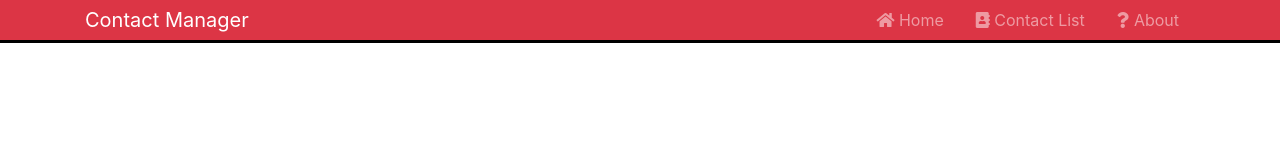
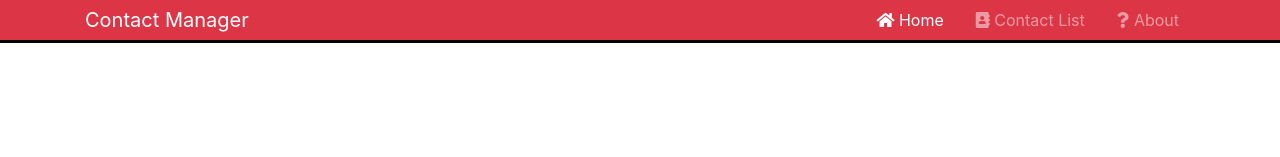
Before and after one commit to DMai90/contact-manager-v3, a React (Create React App) app: page / in a window 1280 px wide. Shown: the top 157 px of the page. Built offline with nearby package versions, Linux system fonts and the light colour scheme; no server answers.

Commit message:
Added NavLink from react-router-dom to indicate active navbar items.

```diff
--- a/src/App.js
+++ b/src/App.js
@@ -5,7 +5,7 @@
 import EditContact from './components/contacts/EditContact';
 import About from './components/pages/About';
 import NotFound from './components/pages/NotFound';
-import { HashRouter as Router, Route, Switch } from 'react-router-dom';
+import { BrowserRouter as Router, Route, Switch } from 'react-router-dom';
 
 import { Provider } from './context';
 import 'bootstrap/dist/css/bootstrap.min.css';
--- a/src/components/layout/Header.js
+++ b/src/components/layout/Header.js
@@ -1,6 +1,7 @@
 import React from 'react';
 import PropTypes from 'prop-types';
 import { Link } from 'react-router-dom';
+import { NavLink } from 'react-router-dom';
 
 const Header = props => {
   const { branding } = props;
@@ -20,19 +21,34 @@
         <div className="collapse navbar-collapse" id="navbarCollapse">
           <ul className="navbar-nav ml-auto">
             <li className="nav-item px-2" id="nav-home">
-              <Link to="/" className="nav-link">
+              <NavLink
+                exact
+                to="/"
+                className="nav-link"
+                activeClassName="active"
+              >
                 <i className="fas fa-home" /> Home
-              </Link>
+              </NavLink>
             </li>
             <li className="nav-item px-2" id="nav-contactlist">
-              <Link to="/contactlist" className="nav-link">
+              <NavLink
+                exact
+                to="/contactlist"
+                className="nav-link"
+                activeClassName="active"
+              >
                 <i className="fas fa-address-book" /> Contact List
-              </Link>
+              </NavLink>
             </li>
             <li className="nav-item px-2" id="nav-about">
-              <Link to="/about" className="nav-link">
+              <NavLink
+                exact
+                to="/about"
+                className="nav-link"
+                activeClassName="active"
+              >
                 <i className="fas fa-question" /> About
-              </Link>
+              </NavLink>
             </li>
           </ul>
         </div>
```
